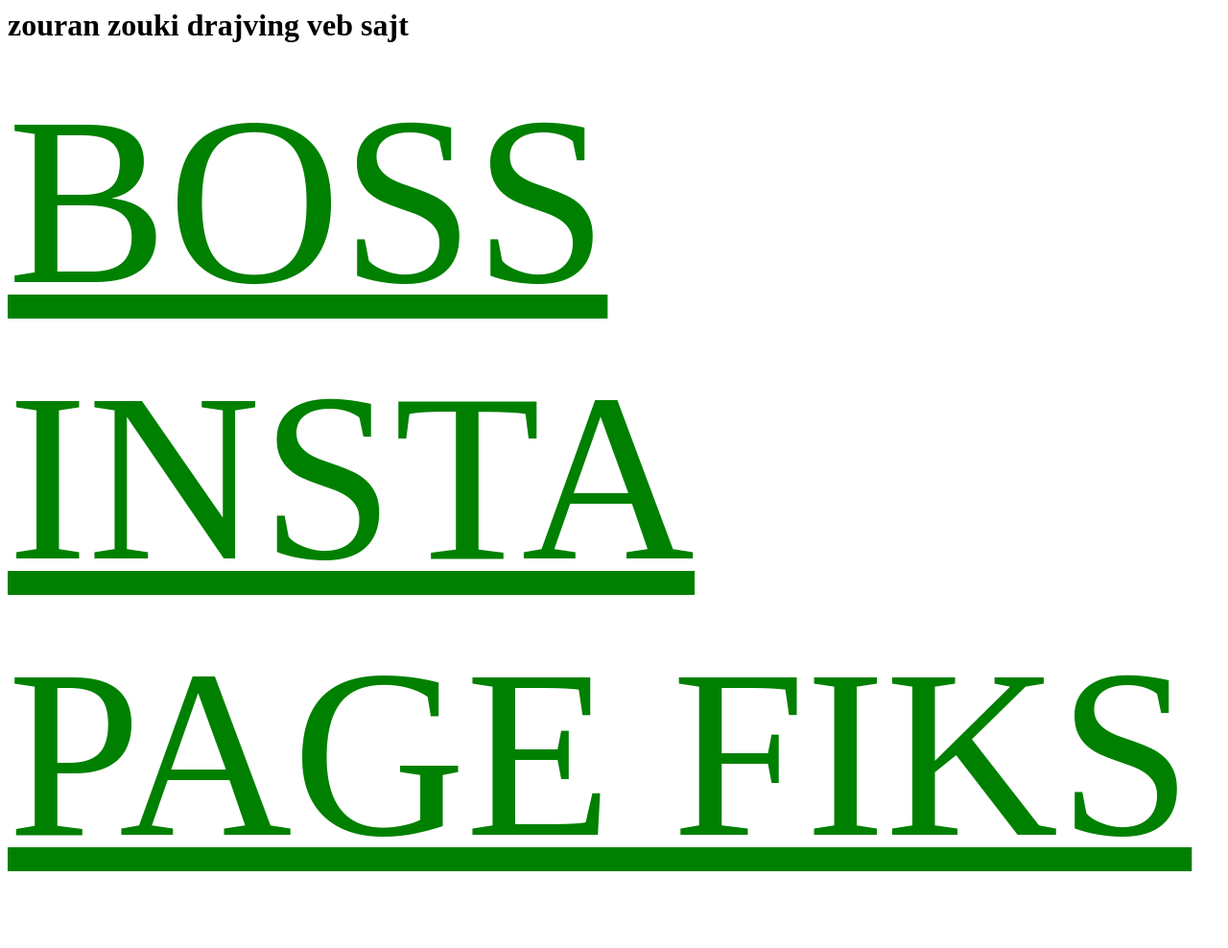
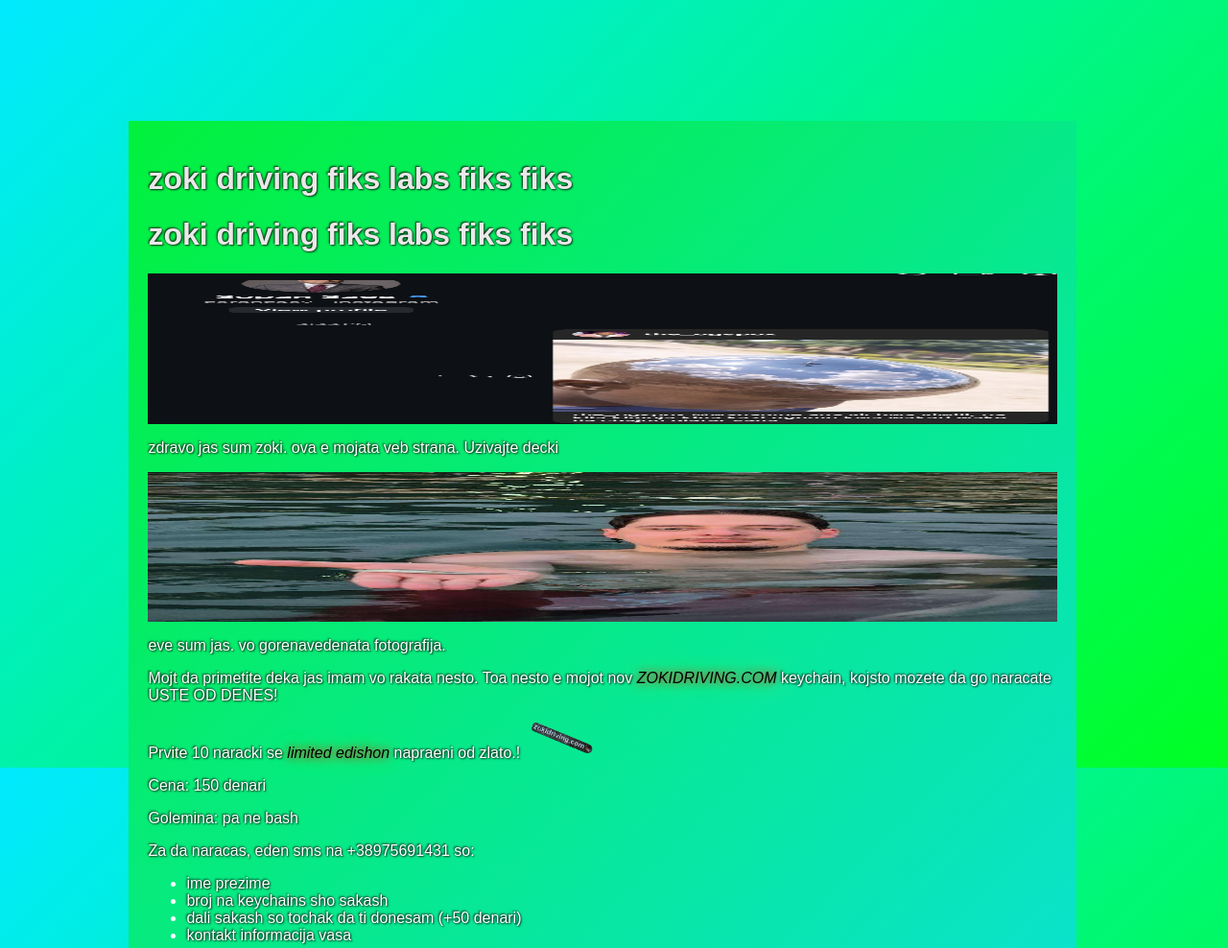
Before and after one commit to ristosk11/zokidriving, a plain HTML site: page index.html in a window 1280 px wide. Shown: the top 988 px of the page at 96% size. Before the commit the page ends 938 px from the top, so only its background shows below. Drawn offline with Linux system fonts and the light colour scheme.

Commit message:
greatest revamp ever

```diff
--- a/index.html
+++ b/index.html
@@ -1,2 +1,27 @@
-<h1>zouran zouki drajving veb sajt</h1>
-<a href="https://www.instagram.com/bobi.nic/" style="font-size:250px; color:green;">BOSS INSTA PAGE FIKS</a>
+<html>
+<head>
+    <link rel="stylesheet" href="style.css">
+</head>
+    <body>
+    <div class="centerdiv">
+    <h1>zoki driving fiks labs fiks fiks</h1>
+    <h1>zoki driving fiks labs fiks fiks</h1>
+        <img src="photo/chromedome.png">
+        <p>zdravo jas sum zoki. ova e mojata veb strana. Uzivajte decki</p>
+        <img src="photo/evego.jpg">
+        <p>eve sum jas. vo gorenavedenata fotografija.</p>
+        <p>Mojt da primetite deka jas imam vo rakata nesto. Toa nesto e mojot nov <i>ZOKIDRIVING.COM</i> keychain, kojsto mozete da go naracate USTE OD DENES!</p>
+        <p>Prvite 10 naracki se <i>limited edishon</i> napraeni od zlato.! <img class="keychain" src="photo/driving.png"></p>
+        <p>Cena: 150 denari</p>
+        <p>Golemina: pa ne bash</p>
+        <p>Za da naracas, eden sms na +38975691431 so:</p>
+        <ul>
+            <li>ime prezime</li>
+            <li>broj na keychains sho sakash</li>
+            <li>dali sakash so tochak da ti donesam (+50 denari)</li>
+            <li>kontakt informacija vasa</li>
+        </ul>
+        <img class="drugisliki" src="photo/lambo.jpg">
+    </div>
+    </body>
+</html>
--- /dev/null
+++ b/style.css
@@ -0,0 +1,35 @@
+body {
+    background: linear-gradient(135deg, #00eaff 0%, #00ff23 100%) no-repeat fixed;
+    background-size: cover;
+    font-family: Arial, Helvetica, sans-serif;
+    color: #ffffff;
+    text-shadow: 1px 1px 2px rgb(0 0 0 / 0.8), -1px -1px 2px rgb(0 0 0 / 0.8);
+}
+h1{
+    color: #eae8e8;
+}
+img{
+    height:20%;
+    width:100%;
+}
+.keychain{
+    width:auto;
+    height:40px;
+}
+.drugisliki{
+    width:100%;
+    height:300px;
+}
+.centerdiv {
+    height:auto;
+    width:75%;
+    margin:10%;
+    padding: 20px;
+
+    align-self: center;
+    background: linear-gradient(135deg, #02f13c 0%, #0ce0e4 100%);
+}
+i{
+    color: #000000;
+    text-shadow: 0 0 10px #ff0404, 0 0 20px #00ff23, 0 0 30px #ffffff;
+}
```
Also changed, not shown: chromedome.png (added), driving.png (added), evego.jpg (added), lambo.jpg (added), photo/chromedome.png (added), photo/driving.png (added), photo/evego.jpg (added), photo/lambo.jpg (added).
